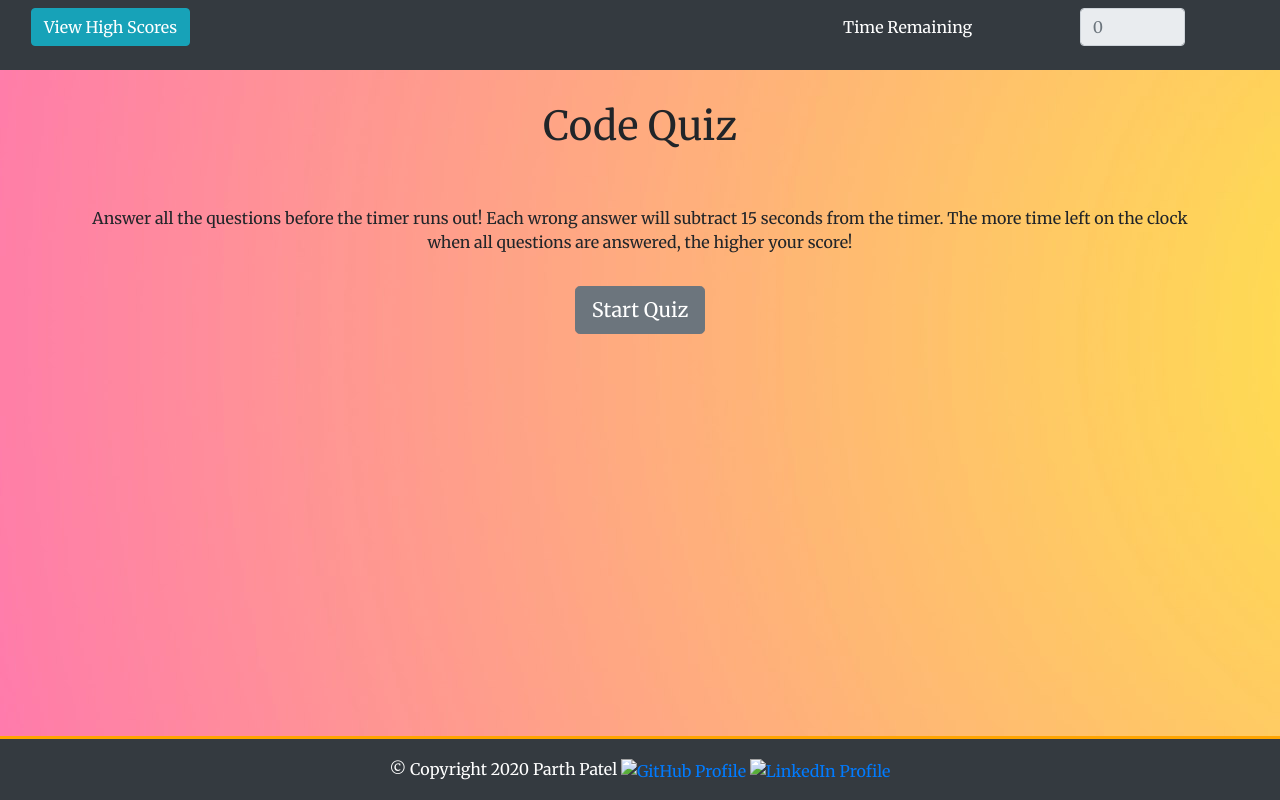
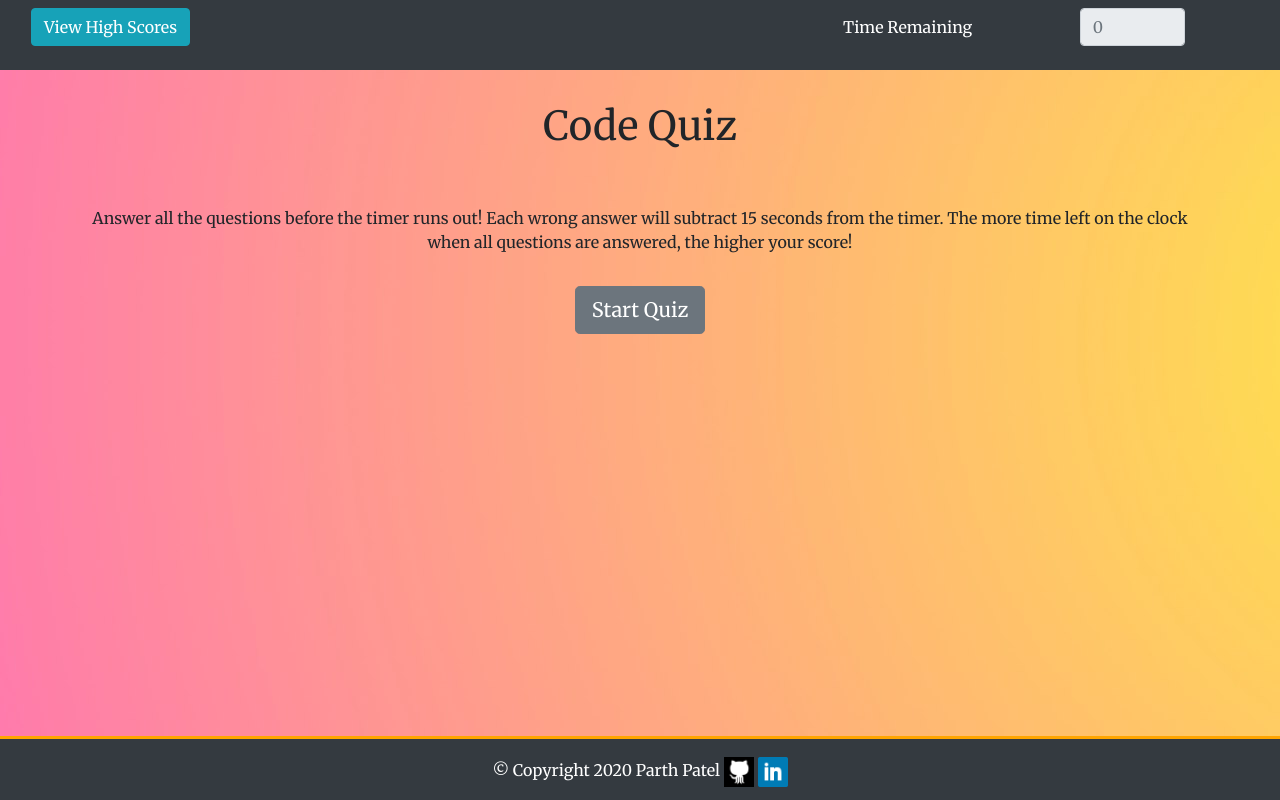
Before and after one commit to parth167/code_quiz_master, a plain HTML site: page index.html in a window 1280 px wide. Drawn offline with nearby package versions, Linux system fonts and the light colour scheme; files that its build step writes are made by us from their sources; files whose address does not match are found by name.

Commit message:
image link

```diff
--- a/index.html
+++ b/index.html
@@ -110,11 +110,11 @@
         <p class="text-center mx-4">
             &copy; Copyright 2020 Parth Patel
             <!--my social media links-->
-            <a  href="https://github.com/parth167"><img class="icon" src="./assets/images/github-128.png" alt="GitHub Profile"></a>
-            <a  href="https://www.linkedin.com/in/parth-patel-4725381b5/ "><img class="icon" src="./assets/images/square-linkedin-128.png" alt="LinkedIn Profile"></a>
+            <a  href="https://github.com/parth167"><img class="icon" src="./assest/image/github-128.png" alt="GitHub Profile"></a>
+            <a  href="https://www.linkedin.com/in/parth-patel-4725381b5/ "><img class="icon" src="./assest/image/square-linkedin-128.png" alt="LinkedIn Profile"></a>
         </p>
     </footer>
-    <script src="./questions.js"></script>
+    <script src="./question.js"></script>
     <script src="./script.js"></script>
 </body>
 </html>
```
